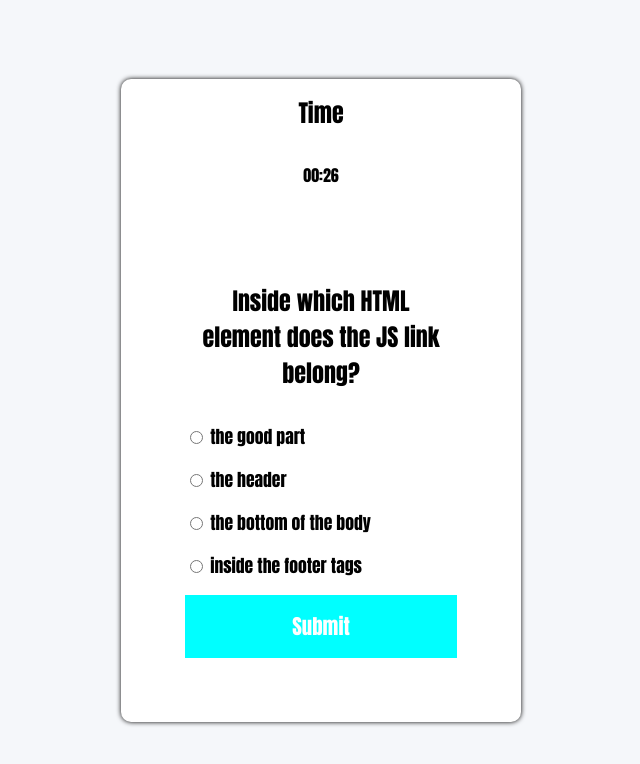
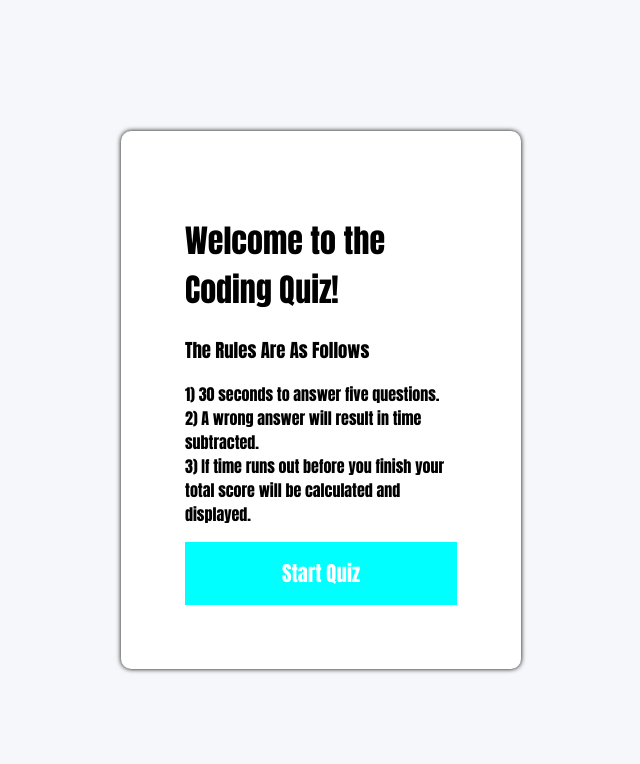
Before and after one commit to Kdenn1/Javascript-Quiz, a plain HTML site: page index.html in a window 1280 px wide. Shown: the whole page, without its empty margins (319-959 px from the left). Drawn offline with Linux system fonts and the light colour scheme.

Commit message:
added a start menu and fixed the timer so it only starts when the user clicks start

```diff
--- a/index.html
+++ b/index.html
@@ -8,7 +8,20 @@
     <link rel="stylesheet" href="styles.css"/>
 </head>
 <body>
-    <div class="quiz-container" id="quiz">
+    <div class="quiz-container quiz-header" id="startMenu">
+        <h1>Welcome to the Coding Quiz!</h1>
+        <h3>The Rules Are As Follows</h3>
+        <p>1) 30 seconds to answer five questions.<br>
+           2) A wrong answer will result in time subtracted. <br>
+           3) If time runs out before you finish your total
+              score will be calculated and displayed.
+        </p>
+        <button id="startBtn">Start Quiz</button>
+    </div>
+
+
+
+    <div class="quiz-container quiz-hide" id="quiz">
         <div id="safeTimer">
         <h2>Time</h2>
         <p id="safeTimerDisplay">00:30</p>
--- a/script.js
+++ b/script.js
@@ -47,11 +47,22 @@ const b_text = document.getElementById("b_text");
 const c_text = document.getElementById("c_text");
 const d_text = document.getElementById("d_text");
 const submitBtn = document.getElementById("submit");
+//grab the start button for the quiz
+const startBtn = document.getElementById("startBtn");
+const startMenu = document.getElementById("startMenu");
 
 
 let currentQuiz = 0; //start on question 1, array item zero
 let answer = undefined;
 let score = 0;
+
+//hide quiz container until start button is clicked
+startBtn.addEventListener("click", () => {
+    document.getElementById("quiz").style.display = "flex";
+    document.getElementById("startMenu").style.display = "none";
+})
+
+
 
 //load quiz function
 loadQuiz();
@@ -78,11 +89,12 @@ function loadQuiz() {
         }, 1000);
     }
 
-    window.onload = function () {
+    //fixed this to where the timer only starts if the start button is clicked
+    startBtn.addEventListener("click", () => {
         var time = 60 / 2, // your time in seconds here
             display = document.querySelector('#safeTimerDisplay');
         startTimer(time, display);
-    };
+    });
 
     const currentQuizData = quizData[currentQuiz];
 
--- a/styles.css
+++ b/styles.css
@@ -19,6 +19,19 @@ body {
     box-shadow: 0 0 5px;
     max-width: 100%;
     overflow: hidden;
+}
+
+#startMenu {
+    background-color: #fff;
+    width: 400px;
+    border-radius: 10px;
+    box-shadow: 0 0 5px;
+    max-width: 100%;
+    overflow: hidden;
+}
+
+.quiz-hide {
+    display: none;
 }
 
 .quiz-header {
```
